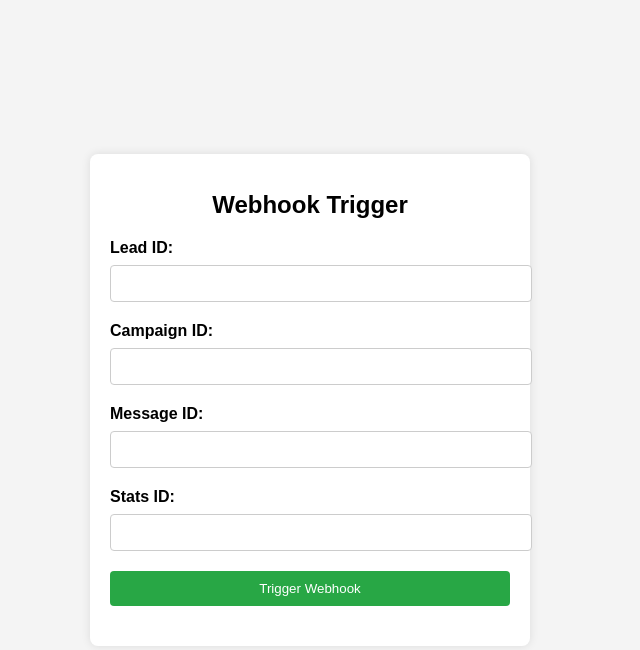
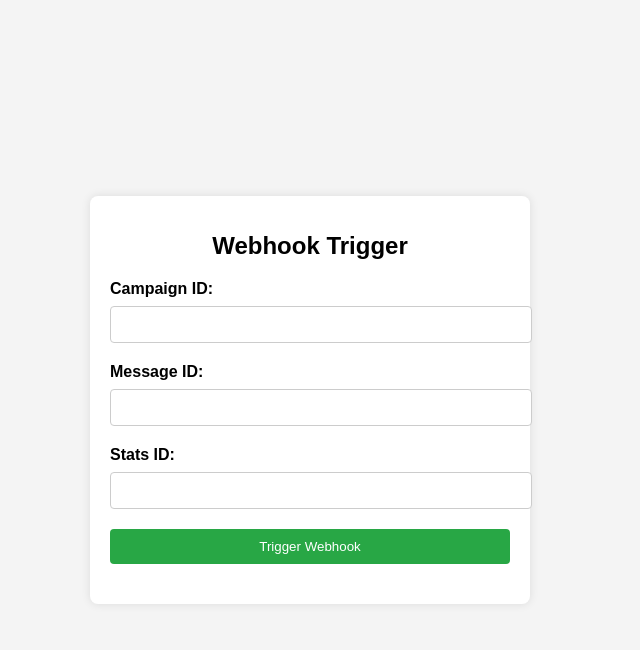
Before and after one commit to jonathangetonapod/positive_reply_trigger, a Flask app: page / in a window 1280 px wide. Shown: the top 650 px of the page, without its empty margins (330-970 px from the left). Run offline with Flask 3, Linux system fonts and the light colour scheme.

Commit message:
Remove lead_id and add additional fields

```diff
--- a/app.py
+++ b/app.py
@@ -13,16 +13,14 @@ def home():
 @app.route('/trigger-webhook', methods=['POST'])
 def trigger_webhook():
     data = request.get_json()
-    lead_id = data.get('lead_id')
     campaign_id = data.get('campaign_id')
     message_id = data.get('message_id')
     stats_id = data.get('stats_id')
 
-    print(f"Received lead_id: {lead_id}, campaign_id: {campaign_id}, message_id: {message_id}, stats_id: {stats_id}")
+    print(f"Received campaign_id: {campaign_id}, message_id: {message_id}, stats_id: {stats_id}")
 
     # Construct the data to send to the webhook
     webhook_data = {
-        "lead_id": lead_id,
         "campaign_id": campaign_id,
         "message_id": message_id,
         "stats_id": stats_id
--- a/templates/index.html
+++ b/templates/index.html
@@ -61,8 +61,6 @@
     <div class="container">
         <h1>Webhook Trigger</h1>
         <form id="webhookForm">
-            <label for="lead_id">Lead ID:</label>
-            <input type="text" id="lead_id" name="lead_id" required>
             <label for="campaign_id">Campaign ID:</label>
             <input type="text" id="campaign_id" name="campaign_id" required>
             <label for="message_id">Message ID:</label>
@@ -78,7 +76,6 @@
         document.getElementById('webhookForm').addEventListener('submit', function(event) {
             event.preventDefault(); // Prevent form from submitting the traditional way
 
-            const leadId = document.getElementById('lead_id').value;
             const campaignId = document.getElementById('campaign_id').value;
             const messageId = document.getElementById('message_id').value;
             const statsId = document.getElementById('stats_id').value;
@@ -89,7 +86,6 @@
                     'Content-Type': 'application/json'
                 },
                 body: JSON.stringify({
-                    lead_id: leadId,
                     campaign_id: campaignId,
                     message_id: messageId,
                     stats_id: statsId
```
